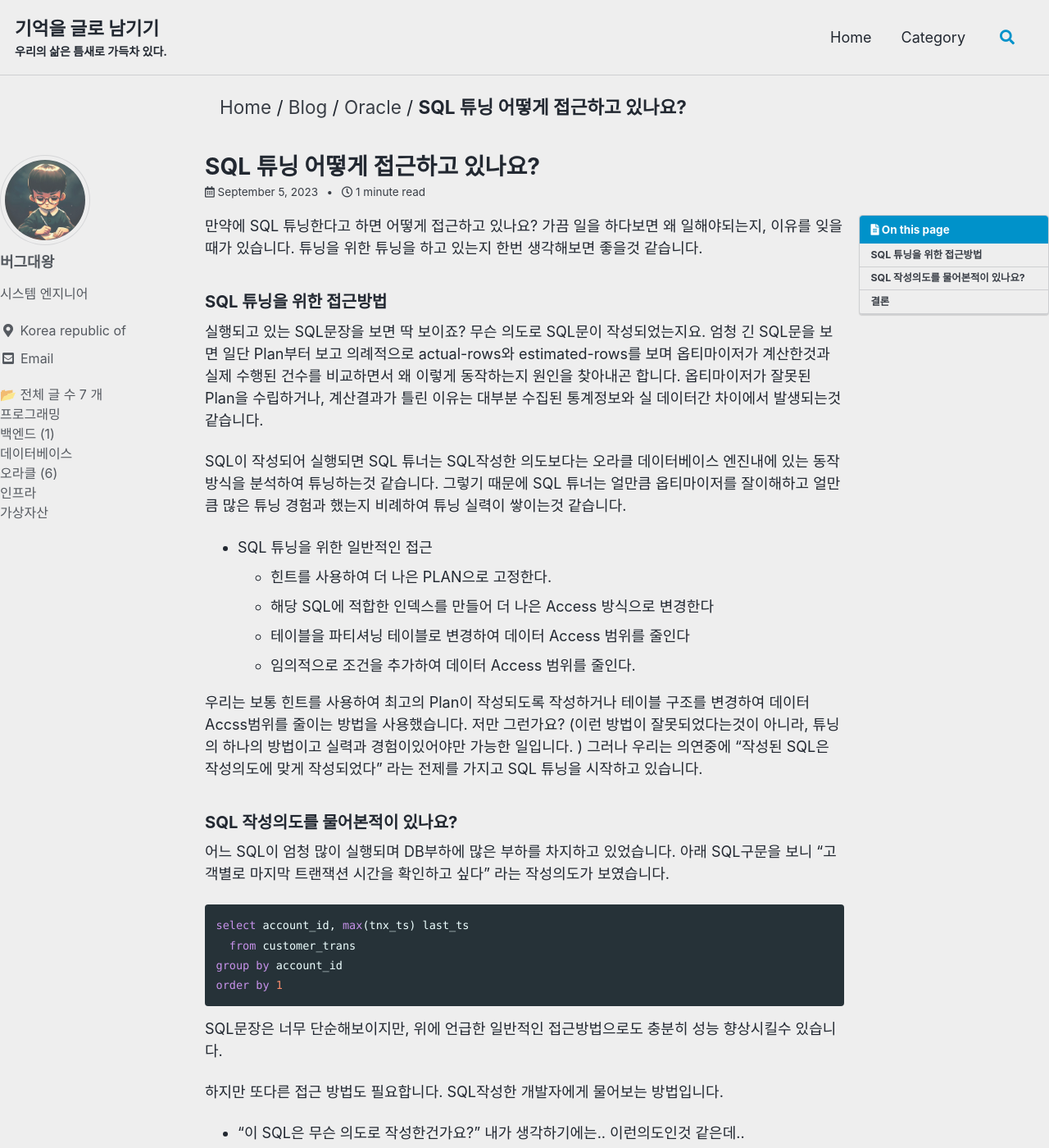
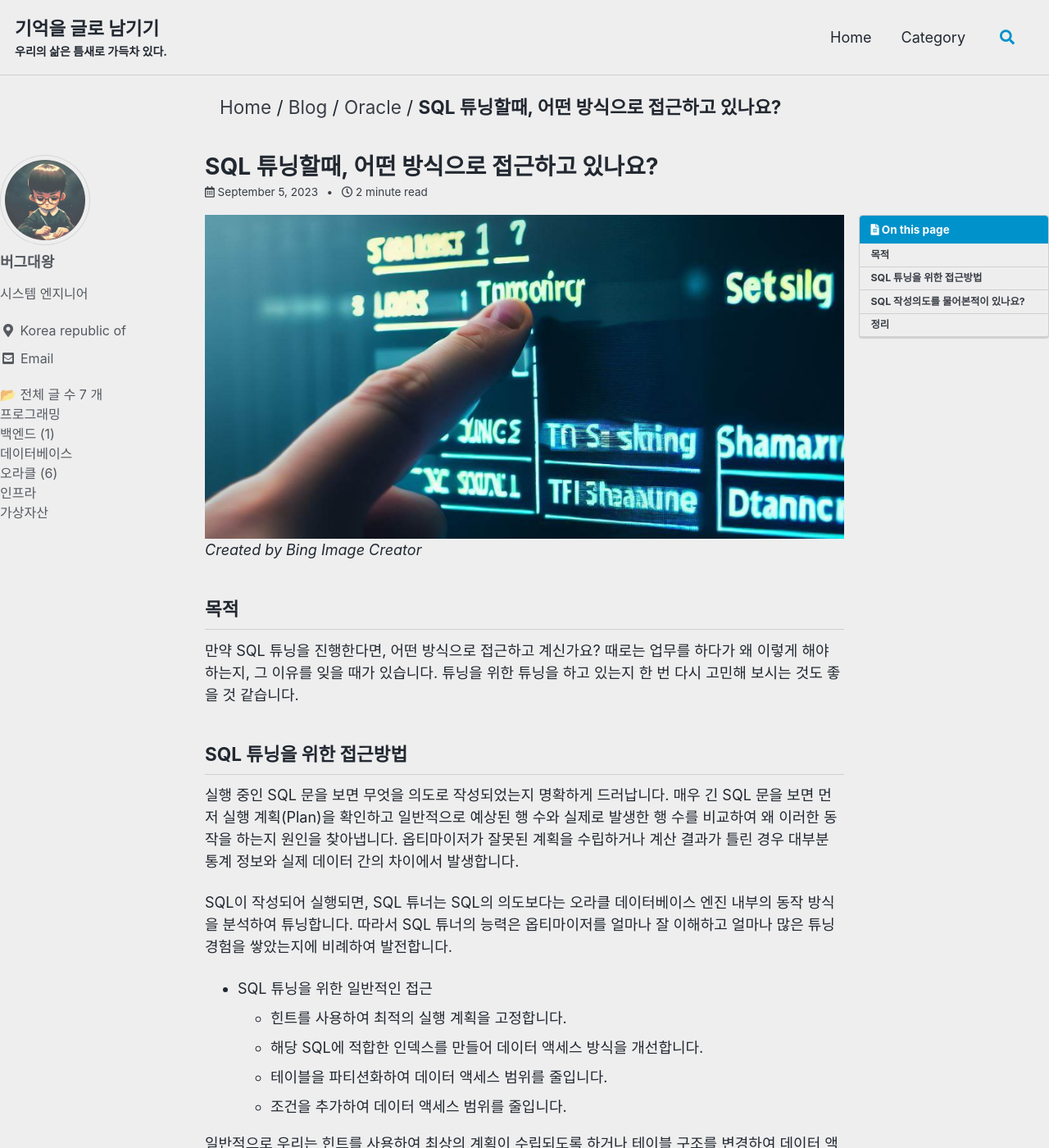
Before and after one commit to kosate/kosate.github.io, a Jekyll site: the page built from _posts/2023-09-05-how-to-approach-SQL-tuning.md, in a window 1280 px wide and 1400 px high. Shown: the whole window at 82% size. Built offline with Jekyll 4.4.1, drawn with Linux system fonts in a browser that asks for light colours; cached includes are drawn as plain includes; some web fonts are replaced; a script that is not in the unit is left out; comment, search, counter and statistics services are not loaded; some of the changed text lies outside the part shown.

Commit message:
modify typo

````diff
--- a/_posts/2023-09-05-how-to-approach-SQL-tuning.md
+++ b/_posts/2023-09-05-how-to-approach-SQL-tuning.md
@@ -1,6 +1,6 @@
 ---
 layout: single
-title: SQL 튜닝 어떻게 접근하고 있나요?
+title: SQL 튜닝할때, 어떤 방식으로 접근하고 있나요?
 date: 2023-09-05 08:00
 categories:
   - oracle
@@ -8,32 +8,33 @@
 tags:
    - oracle
    - sql tunning
-summary: SQL 튜닝할때 접근하는 방법에 대해서 다시 생각해봅니다.
+summary: SQL 튜닝할때 접근하는 방법에 대해서 다시 생각해봅니다. 작성자에게 작성의도(목적)를 물어봤으면 좋겠어요.
 toc : true
 ---
 
+![SQL튜닝접근?](https://github.com/kosate/kosate.github.io/blob/f2983d5d99ee075ca22bc338902d15cfda98d21d/assets/images/blog/sql-tuning-approch.jpg?raw=true)
+*Created by Bing Image Creator*
 
-만약에 SQL 튜닝한다고 하면 어떻게 접근하고 있나요? 가끔 일을 하다보면 왜 일해야되는지, 이유를 잊을때가 있습니다.
-튜닝을 위한 튜닝을 하고 있는지 한번 생각해보면 좋을것 같습니다.
+## 목적
 
-### SQL 튜닝을 위한 접근방법
+만약 SQL 튜닝을 진행한다면, 어떤 방식으로 접근하고 계신가요? 때로는 업무를 하다가 왜 이렇게 해야 하는지, 그 이유를 잊을 때가 있습니다. 튜닝을 위한 튜닝을 하고 있는지 한 번 다시 고민해 보시는 것도 좋을 것 같습니다.
 
-실행되고 있는 SQL문장을 보면 딱 보이죠? 무슨 의도로 SQL문이 작성되었는지요.
-엄청 긴 SQL문을 보면 일단 Plan부터 보고 의례적으로 actual-rows와 estimated-rows를 보며 옵티마이저가 계산한것과 실제 수행된 건수를 비교하면서 왜 이렇게 동작하는지 원인을 찾아내곤 합니다.
-옵티마이저가 잘못된 Plan을 수립하거나, 계산결과가 틀린 이유는 대부분 수집된 통계정보와 실 데이터간 차이에서 발생되는것 같습니다.
+## SQL 튜닝을 위한 접근방법
 
-SQL이 작성되어 실행되면 SQL 튜너는 SQL작성한 의도보다는 오라클 데이터베이스 엔진내에 있는 동작 방식을 분석하여 튜닝하는것 같습니다. 그렇기 때문에 SQL 튜너는 얼만큼 옵티마이저를 잘이해하고 얼만큼 많은 튜닝 경험과 했는지 비례하여 튜닝 실력이 쌓이는것 같습니다.
+실행 중인 SQL 문을 보면 무엇을 의도로 작성되었는지 명확하게 드러납니다. 매우 긴 SQL 문을 보면 먼저 실행 계획(Plan)을 확인하고 일반적으로 예상된 행 수와 실제로 발생한 행 수를 비교하여 왜 이러한 동작을 하는지 원인을 찾아냅니다. 옵티마이저가 잘못된 계획을 수립하거나 계산 결과가 틀린 경우 대부분 통계 정보와 실제 데이터 간의 차이에서 발생합니다.
+
+SQL이 작성되어 실행되면, SQL 튜너는 SQL의 의도보다는 오라클 데이터베이스 엔진 내부의 동작 방식을 분석하여 튜닝합니다. 따라서 SQL 튜너의 능력은 옵티마이저를 얼마나 잘 이해하고 얼마나 많은 튜닝 경험을 쌓았는지에 비례하여 발전합니다.
 
 - SQL 튜닝을 위한 일반적인 접근
-  - 힌트를 사용하여 더 나은 PLAN으로 고정한다.
-  - 해당 SQL에 적합한 인덱스를 만들어 더 나은 Access 방식으로 변경한다
-  - 테이블을 파티셔닝 테이블로 변경하여 데이터 Access 범위를 줄인다
-  - 임의적으로 조건을 추가하여 데이터 Access 범위를 줄인다.
+  - 힌트를 사용하여 최적의 실행 계획을 고정합니다.
+  - 해당 SQL에 적합한 인덱스를 만들어 데이터 액세스 방식을 개선합니다.
+  - 테이블을 파티션화하여 데이터 액세스 범위를 줄입니다.
+  - 조건을 추가하여 데이터 액세스 범위를 줄입니다.
 
-우리는 보통 힌트를 사용하여 최고의 Plan이 작성되도록 작성하거나 테이블 구조를 변경하여 데이터 Accss범위를 줄이는 방법을 사용했습니다. 저만 그런가요? (이런 방법이 잘못되었다는것이 아니라, 튜닝의 하나의 방법이고 실력과 경험이있어야만 가능한 일입니다. )
-그러나 우리는 의연중에 "작성된 SQL은 작성의도에 맞게 작성되었다" 라는 전제를 가지고 SQL 튜닝을 시작하고 있습니다.
+일반적으로 우리는 힌트를 사용하여 최상의 계획이 수립되도록 하거나 테이블 구조를 변경하여 데이터 액세스 범위를 줄이는 방법을 주로 사용했습니다. 저만 그런가요? (이러한 방법이 잘못된 것이 아니라, 튜닝의 한 방법일 뿐이며 실력과 경험이 필요한 작업입니다. )
+그리고 우리는 "작성된 SQL은 의도에 맞게 작성되었다"는 전제로 SQL 튜닝을 시작하고 있는것 같습니다.
 
-### SQL 작성의도를 물어본적이 있나요?
+## SQL 작성의도를 물어본적이 있나요?
 
 어느 SQL이 엄청 많이 실행되며 DB부하에 많은 부하를 차지하고 있었습니다.
 아래 SQL구문을 보니 "고객별로 마지막 트랜잭션 시간을 확인하고 싶다"  라는 작성의도가 보였습니다.
@@ -44,16 +45,16 @@
 group by account_id
 order by 1
 ```
+이 SQL은 단순해 보이지만, 일반적인 접근 방법으로도 충분히 성능을 개선할 수 있습니다.
 
-SQL문장은 너무 단순해보이지만, 위에 언급한 일반적인 접근방법으로도 충분히 성능 향상시킬수 있습니다.
+하지만 또 다른 접근 방법이 필요합니다. 작성자에게 직접 물어보는 방법입니다.
 
-하지만 또다른 접근 방법도 필요합니다. SQL작성한 개발자에게 물어보는 방법입니다.
-- "이 SQL은 무슨 의도로 작성한건가요?" 내가 생각하기에는.. 이런의도인것 같은데..
-- 개발자 왈~ "아 최근에 활동 했던 고객 목록을 확인하고 싶어요" 라는 말을 했습니다.
+> "이 SQL은 어떤 목적으로 작성한건가요?" 내가 생각하기에는.. 이런의도인것 같은데.. <br>
+> 개발자 왈~ "아 최근에 활동한 고객 목록을 확인하고 싶어요" 라는 말을 했습니다.
 
-의도를 들으니 다양한 아이디어가 떠올랐습니다.
+작성 의도를 듣고 나니 다양한 아이디어가 떠올랐습니다.
 customer_trans이라는 history 테이블을 조회하는것보다,
-customer_account 테이블에 있는last_login_time 컬럼을 이용하면 좋을것 같다는 생각이 들었습니다.
+customer_account 테이블에 있는last_login_time 컬럼을 활용하면 더 효과적일 것 같습니다.
 
 ```sql
 select account_id, last_login_time
@@ -63,12 +64,10 @@
 
 개발자가 바보도 아니고 너무 빈약한 사례인것 같죠?
 
-SQL 튜너가 접근하지 못하는 영역은 실제 업무와 관련된 데이터 파악입니다.
-당연히 개발자(업무담당자)는 해당 업무에 박식할것이고 이러한 사례가 발생되는 Case는 극히 드물겠죠.
-하지만 개발자도 완벽할수 없기 때문에, 때로는 업무관점에서 다른 방법이 없는지 물어볼수는 있을것 같습니다.
+SQL 튜너가 접근하기 어려운 영역은 실제 업무와 관련된 데이터 파악이라고 생각합니다.
+당연히 작업을 담당하는 업무자는 해당 업무에 능숙할 것이며, 이러한 사례가 발생하는 경우는 매우 드물 것입니다. 그렇지만 작업자도 완벽하지 않기 때문에 때로는 업무 관점에서 다른 방법이 없는지 물어볼 수 있을 것 같습니다.
 
-### 결론
+## 정리
 
-어느날 갑자기 저는 SQL문장 자체를 보고 업무를 하고 있다는 생각이 들었습니다.
-SQL를 작성한 사람에게 한번은 물어보고, SQL 자체를 바꿀수 있는 방법, 혹은 더 나은 SQL을 작성할수 있는 방법을 찾는다면 SQL 튜닝을 하지 않고도 성능을 개선시킬수 있다는 생각이 들었습니다.
-좀더 개발자에게 친근감을 갖고 접근하는것도 필요하다고 생각합니다.
+어느 날, 갑자기 SQL 문장을 보면서 업무를 진행하고 있다는 생각이 들었습니다. SQL를 작성한 사람에게 질문을 하고, SQL 자체를 개선하거나 더 나은 SQL을 작성하는 방법을 찾는다면 성능을 향상시킬 수 있다고 느꼈습니다.  <br>
+개발자에게 좀더 친밀감을 갖고 접근하는 것도 중요하다고 생각합니다.
````
Also changed, not shown: assets/images/blog/sql-tuning-approch.jpg.
